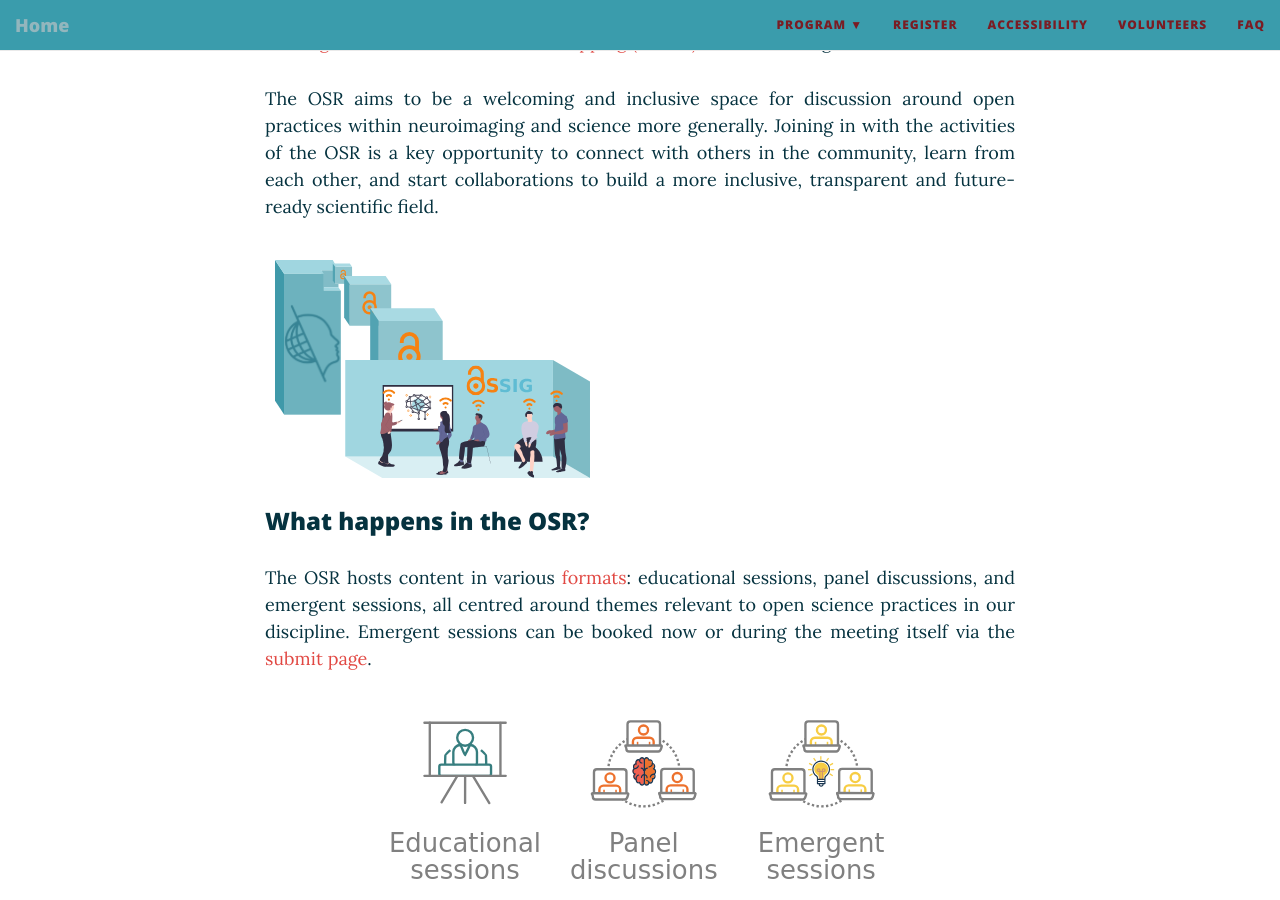
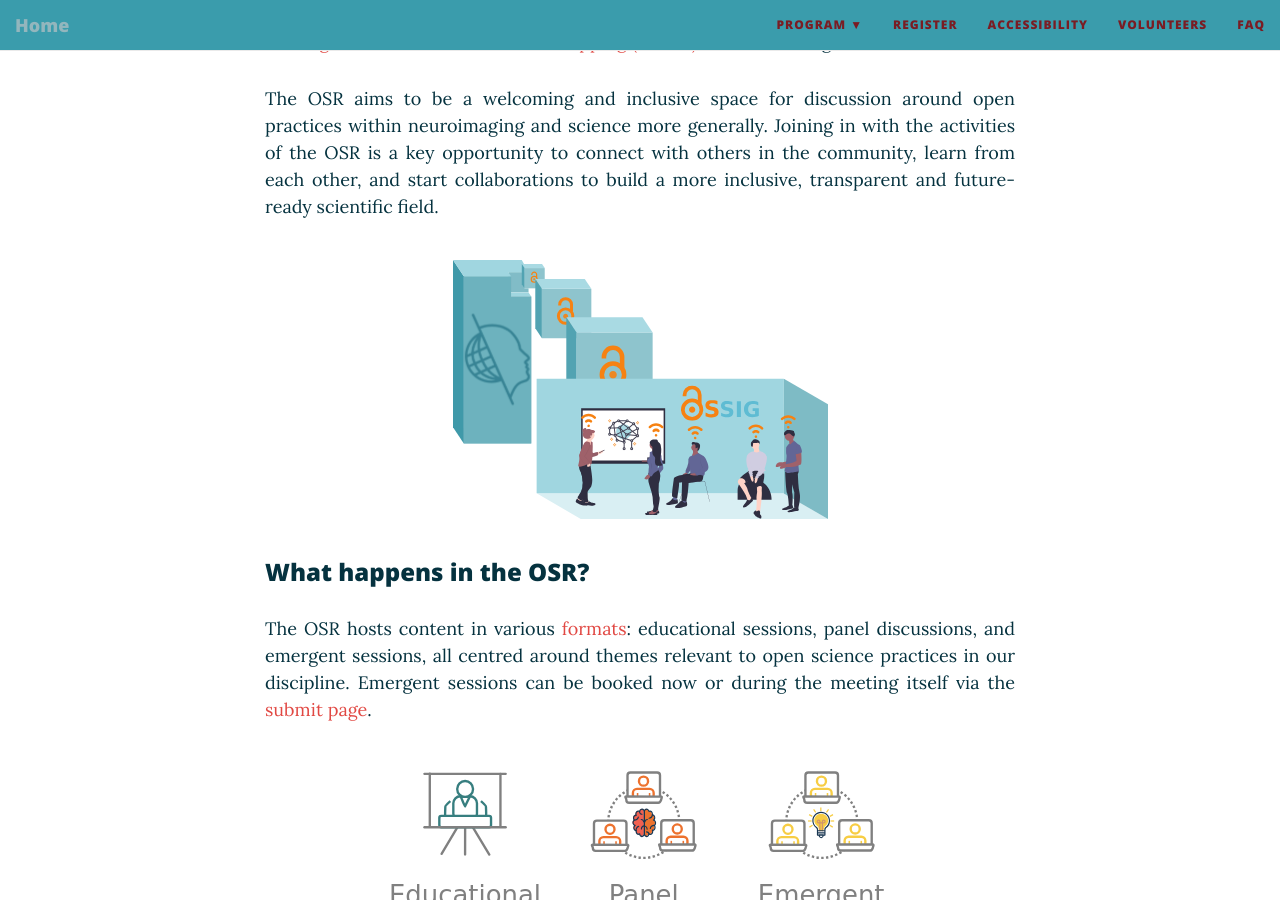
Before and after one commit to ohbm/osr2021, a Jekyll site: the page built from index.html, in a window 1280 px wide and 900 px high, scrolled down 606 px. Built offline with Jekyll 4.4.1, drawn with Linux system fonts in a browser that asks for light colours; nearby versions of some CDN libraries; the list of posts is cut into pages by our own code.

Commit message:
Update index.html

```diff
--- a/index.html
+++ b/index.html
@@ -29,7 +29,9 @@ bigimg:
 
           <p align="justify">The <a href="https://ossig.netlify.com/">OS-SIG</a> Open Science Room (OSR) is a conference within a conference. It is part of the <a href="https://www.humanbrainmapping.org/">Organisation for Human Brain Mapping (OHBM)</a> annual meeting. </p>
           <p align="justify">The OSR aims to be a welcoming and inclusive space for discussion around open practices within neuroimaging and science more generally. Joining in with the activities of the OSR is a key opportunity to connect with others in the community, learn from each other, and start collaborations to build a more inclusive, transparent and future-ready scientific field.</p>
-	  <img src="img/what_is_osr.svg" alt="osr" align="center" width="42%" style="margin:10px 10px;">
+	  <p align="center">
+	      <img src="img/what_is_osr.svg" alt="osr" width="50%" style="margin:10px 10px;">
+          </p>
 
           <h3>What happens in the OSR?</h3>
 
```
